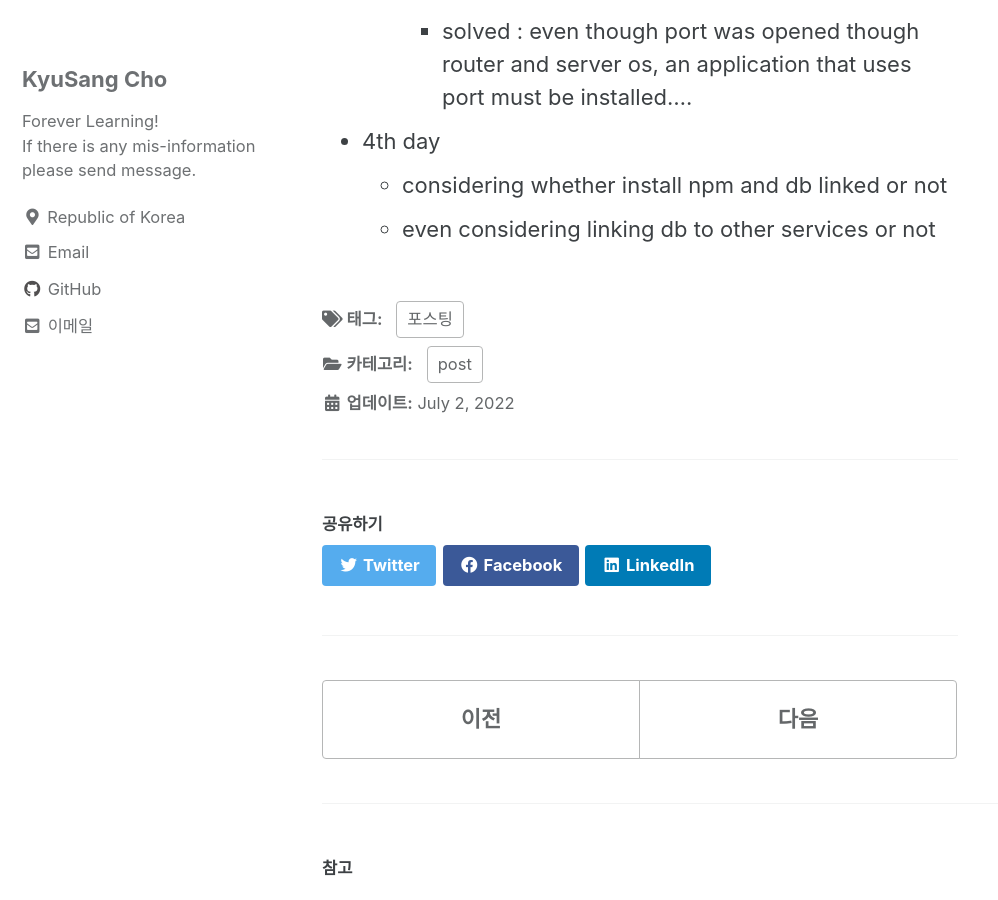
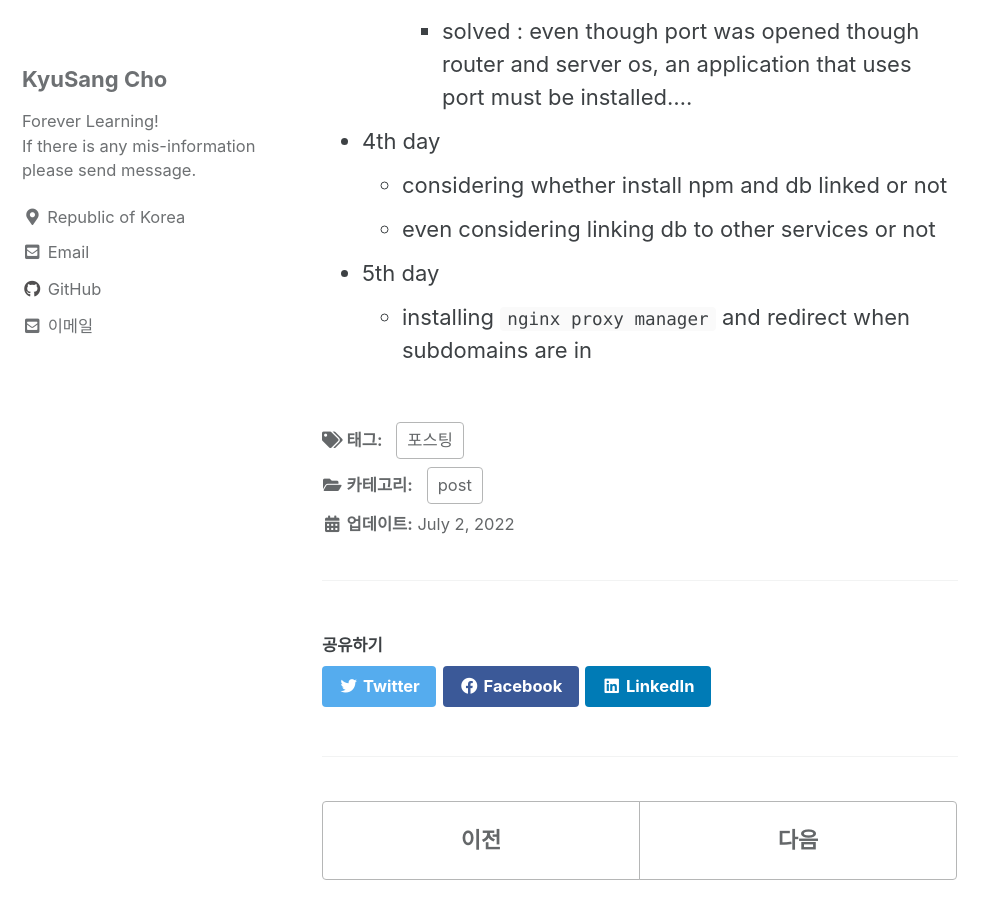
Before and after one commit to DevKS-Yet/DevKs-Yet.github.io, a Jekyll site: the page built from _posts/2022-07-02-84(post08).md, in a window 1280 px wide and 900 px high, scrolled down 2196 px. Shown: the whole window, without its empty margins (0-998 px from the left). Built offline with Jekyll 4.4.1, drawn with Linux system fonts in a browser that asks for light colours; cached includes are drawn as plain includes.

Commit message:
20220713

```diff
--- a/_posts/2022-07-02-84(post08).md
+++ b/_posts/2022-07-02-84(post08).md
@@ -64,3 +64,5 @@ The list that I used
 - 4th day
   - considering whether install npm and db linked or not
   - even considering linking db to other services or not
+- 5th day
+  - installing `nginx proxy manager` and redirect when subdomains are in
```
